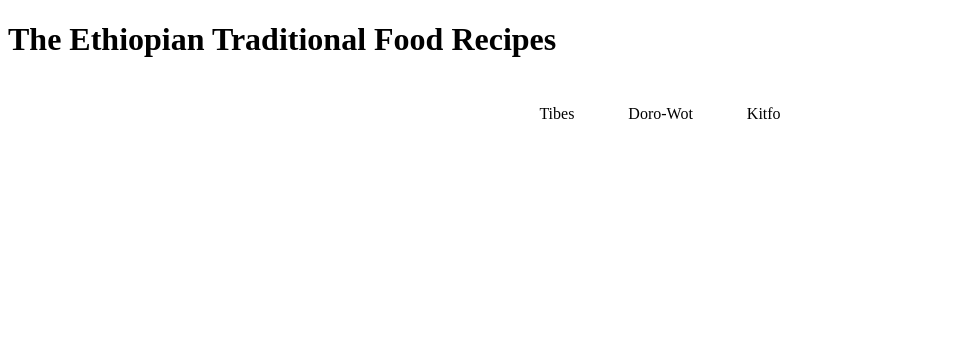
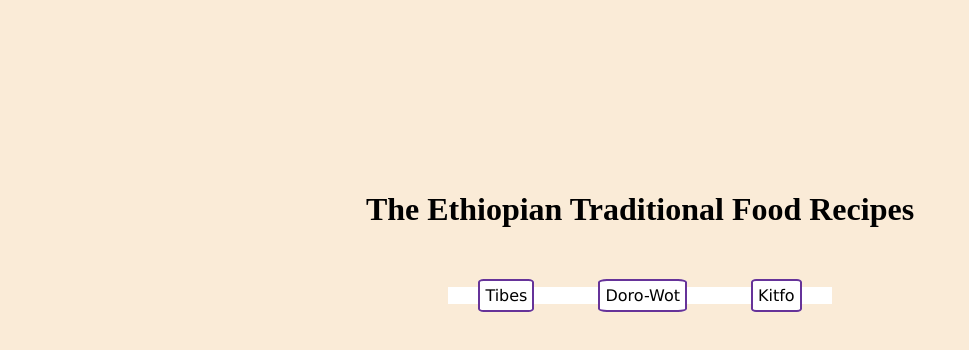
Before and after one commit to NebiyuCS50/odin-recipes, a plain HTML site: page index.html in a window 1280 px wide. Shown: the whole page, without its empty margins (0-969 px from the left). Drawn offline with Linux system fonts and the light colour scheme.

Commit message:
Add style
Perform what I learned
     > Margin
     > Padding
     > Inline
     > Block
     > Inline-Block

```diff
--- a/style.css
+++ b/style.css
@@ -1,29 +1,41 @@
 *{
     box-sizing: border-box;
+    background-color: antiquewhite;
 }
-.h-1{
+.container{
+    padding: 70px 0px;
     text-align: center;
-    margin-top: 200px;
+    margin: 100px 0px;
+    background-color: antiquewhite;
+}
+h1{
+    background-color: antiquewhite;
+}
+ul{
+    display: inline-block;
+    list-style: none;
+    padding: 20px;
+    background-color: antiquewhite;
 }
 li{
-    display: inline-block;
-    margin: 25px;
+    display: inline;
+    background-color: white;
 }
-ul{
-    text-align: center;
+.a-1{
+    font-family: verdana, "san-serif";
+    font-size: 16px;
+    border: 2px solid rebeccapurple ;
+    border-radius: 10%;
+    padding: 5px;
+    color: black;
+    text-decoration: none;
+    background-color: white;
+    margin: 30px;
+
 }
-a{
-    text-decoration: none;
-    color: black
+.a-1:hover{
+
+    font-size: 20px;
+    font-family: verdana, "san-serif";    color: white;
+    background-color: rebeccapurple;
 }
-button{
-    border: 2px solid skyblue;
-    padding: 18px;
-    background-color: white;
-    border-radius: 60px;
-}
-button:hover{
-    border: 2px solid rebeccapurple;
-    background-color: rebeccapurple;
-    color: white;
-}
```
